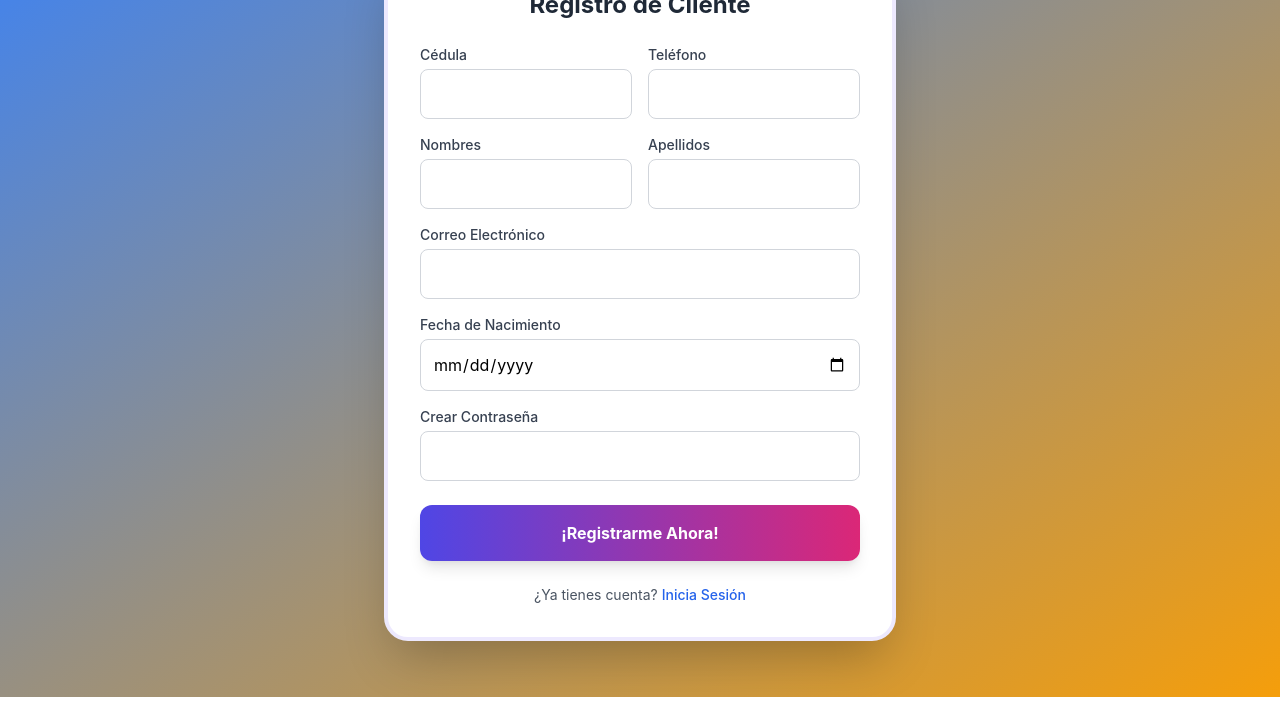
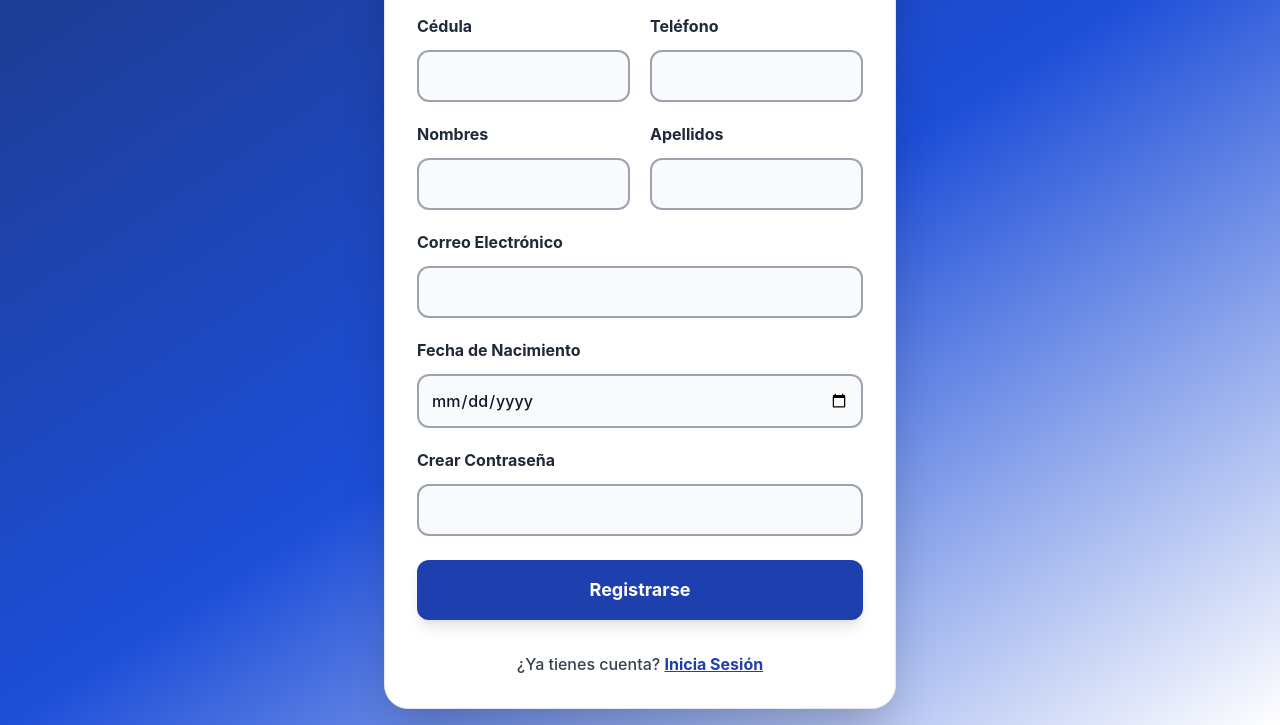
Before and after one commit to Alejandro-ZetaZeta/RepoAppDelivery, a plain HTML site: page frontend/register.html in a window 1280 px wide. Shown: the part 103-828 px from the top of the page. Before the commit the page ends 800 px from the top, so only its background shows below. Drawn offline with nearby package versions, Linux system fonts and the light colour scheme.

Commit message:
Se modificó el color de fondo de index y de register

```diff
--- a/frontend/register.html
+++ b/frontend/register.html
@@ -8,75 +8,66 @@
     <link rel="stylesheet" href="css/style.css">
     <script src="https://fonts.googleapis.com/css2?family=Inter:wght@400;500;600;700&display=swap" rel="stylesheet"></script>
 </head>
-<body class="bg-gradient-to-br from-blue-500 via-brown-500 to-yellow-500 min-h-screen flex items-center justify-center p-4">
+<body class="bg-gradient-to-br from-blue-900 via-blue-700 to-sky-500 min-h-screen flex items-center justify-center p-4">
 
-    <div class="w-full max-w-lg">
-    <div class="bg-white p-8 rounded-3xl shadow-2xl border-4 border-purple-100 transition-transform duration-300 hover:-translate-y-2">
-            <h1 class="text-2xl font-bold text-center text-gray-800 mb-6">Registro de Cliente</h1>
+    <div class="bg-white p-8 rounded-3xl shadow-2xl w-full max-w-lg mx-auto border border-gray-200 transition-transform duration-300 hover:-translate-y-2">
+
+        <h1 class="text-3xl font-extrabold text-center text-gray-900 mb-8 font-sans">Crear Nueva Cuenta</h1>
 
         <form id="registerForm">
-                <div class="grid grid-cols-1 md:grid-cols-2 gap-4">
+            <div class="grid grid-cols-1 md:grid-cols-2 gap-5">
                 <div>
-                        <label for="regCedula" class="block text-sm font-medium text-gray-700">Cédula</label>
-                        <input type="text" id="regCedula" required class="mt-1 p-3 w-full border border-gray-300 rounded-lg">
+                    <label for="regCedula" class="block text-base font-bold text-gray-800 mb-2">Cédula</label>
+                    <input type="text" id="regCedula" required class="mt-1 p-3 w-full border-2 border-gray-400 rounded-xl focus:outline-none focus:border-blue-700 focus:ring-1 focus:ring-blue-700 text-gray-900 font-medium bg-gray-50">
                 </div>
                 <div>
-                        <label for="regTelefono" class="block text-sm font-medium text-gray-700">Teléfono</label>
-                        <input type="tel" id="regTelefono" required class="mt-1 p-3 w-full border border-gray-300 rounded-lg">
+                    <label for="regTelefono" class="block text-base font-bold text-gray-800 mb-2">Teléfono</label>
+                    <input type="tel" id="regTelefono" required class="mt-1 p-3 w-full border-2 border-gray-400 rounded-xl focus:outline-none focus:border-blue-700 focus:ring-1 focus:ring-blue-700 text-gray-900 font-medium bg-gray-50">
                 </div>
                 <div>
-                        <label for="regNombre" class="block text-sm font-medium text-gray-700">Nombres</label>
-                        <input type="text" id="regNombre" required class="mt-1 p-3 w-full border border-gray-300 rounded-lg">
+                    <label for="regNombre" class="block text-base font-bold text-gray-800 mb-2">Nombres</label>
+                    <input type="text" id="regNombre" required class="mt-1 p-3 w-full border-2 border-gray-400 rounded-xl focus:outline-none focus:border-blue-700 focus:ring-1 focus:ring-blue-700 text-gray-900 font-medium bg-gray-50">
                 </div>
                 <div>
-                        <label for="regApellido" class="block text-sm font-medium text-gray-700">Apellidos</label>
-                        <input type="text" id="regApellido" required class="mt-1 p-3 w-full border border-gray-300 rounded-lg">
+                    <label for="regApellido" class="block text-base font-bold text-gray-800 mb-2">Apellidos</label>
+                    <input type="text" id="regApellido" required class="mt-1 p-3 w-full border-2 border-gray-400 rounded-xl focus:outline-none focus:border-blue-700 focus:ring-1 focus:ring-blue-700 text-gray-900 font-medium bg-gray-50">
                 </div>
                 <div class="md:col-span-2">
-                        <label for="regEmail" class="block text-sm font-medium text-gray-700">Correo Electrónico</label>
-                        <input type="email" id="regEmail" required class="mt-1 p-3 w-full border border-gray-300 rounded-lg">
+                    <label for="regEmail" class="block text-base font-bold text-gray-800 mb-2">Correo Electrónico</label>
+                    <input type="email" id="regEmail" required class="mt-1 p-3 w-full border-2 border-gray-400 rounded-xl focus:outline-none focus:border-blue-700 focus:ring-1 focus:ring-blue-700 text-gray-900 font-medium bg-gray-50">
                 </div>
                 <div class="md:col-span-2">
-                        <label for="regNacimiento" class="block text-sm font-medium text-gray-700">Fecha de Nacimiento</label>
-                        <input type="date" id="regNacimiento" required class="mt-1 p-3 w-full border border-gray-300 rounded-lg">
+                    <label for="regNacimiento" class="block text-base font-bold text-gray-800 mb-2">Fecha de Nacimiento</label>
+                    <input type="date" id="regNacimiento" required class="mt-1 p-3 w-full border-2 border-gray-400 rounded-xl focus:outline-none focus:border-blue-700 focus:ring-1 focus:ring-blue-700 text-gray-900 font-medium bg-gray-50">
                 </div>
                 <div class="md:col-span-2">
-                        <label for="regPassword" class="block text-sm font-medium text-gray-700">Crear Contraseña</label>
-                        <input type="password" id="regPassword" required class="mt-1 p-3 w-full border border-gray-300 rounded-lg">
+                    <label for="regPassword" class="block text-base font-bold text-gray-800 mb-2">Crear Contraseña</label>
+                    <input type="password" id="regPassword" required class="mt-1 p-3 w-full border-2 border-gray-400 rounded-xl focus:outline-none focus:border-blue-700 focus:ring-1 focus:ring-blue-700 text-gray-900 font-medium bg-gray-50">
                 </div>
             </div>
 
-                <p id="registerError" class="text-red-500 text-sm text-center my-4 hidden"></p>
+            <p id="registerError" class="text-red-700 font-bold text-sm text-center my-4 hidden bg-red-50 p-2 rounded"></p>
 
-                <button type="submit" class="w-full mt-6 bg-gradient-to-r from-indigo-600 to-pink-600 text-white p-4 rounded-xl font-bold shadow-lg hover:shadow-xl transform transition hover:-translate-y-1">
-    ¡Registrarme Ahora!
+            <button type="submit" class="w-full mt-6 bg-blue-800 text-white p-4 rounded-xl font-bold text-lg hover:bg-blue-900 transition duration-200 shadow-lg">
+                Registrarse
             </button>
         </form>
 
-            <p class="text-center text-sm text-gray-600 mt-6">
+        <p class="text-center text-base text-gray-700 mt-8 font-medium">
             ¿Ya tienes cuenta?
-                <a href="index.html" class="font-medium text-blue-600 hover:text-blue-500">
+            <a href="index.html" class="font-bold text-blue-800 hover:text-blue-900 underline decoration-2 underline-offset-2">
                 Inicia Sesión
             </a>
         </p>
     </div>
-    </div>
 
-    <!-- Modal para mensajes --><div id="messageModal" class="fixed inset-0 z-50 flex items-center justify-center p-4 hidden" aria-labelledby="modal-title" role="dialog" aria-modal="true">
+    <div id="messageModal" class="fixed inset-0 z-50 flex items-center justify-center p-4 hidden" aria-labelledby="modal-title" role="dialog" aria-modal="true">
         <div id="messageModalBackdrop" class="fixed inset-0 bg-gray-500 bg-opacity-75 transition-opacity opacity-0"></div>
-        <div class="relative bg-white rounded-xl bg-gray-50 focus:ring-2 focus:ring-pink-400 focus:border-transparent shadow-xl w-full max-w-sm p-6 transform opacity-0 scale-95 transition-all">
-            <h3 id="modalTitle" class="text-lg font-medium leading-6 text-gray-900" id="modal-title">
-                Notificación
-            </h3>
-            <div class="mt-2">
-                <p id="modalMessage" class="text-sm text-gray-500">
-                    Mensaje.
-                </p>
-            </div>
+        <div class="relative bg-white rounded-lg shadow-xl w-full max-w-sm p-6 transform opacity-0 scale-95 transition-all">
+            <h3 id="modalTitle" class="text-lg font-medium leading-6 text-gray-900">Notificación</h3>
+            <div class="mt-2"><p id="modalMessage" class="text-sm text-gray-500">Mensaje.</p></div>
             <div class="mt-5 sm:mt-6">
-                <button id="modalCloseButton" type="button" class="inline-flex justify-center w-full rounded-md border border-transparent shadow-sm px-4 py-2 bg-blue-600 text-base font-medium text-white hover:bg-blue-700 focus:outline-none focus:ring-2 focus:ring-offset-2 focus:ring-blue-500 sm:text-sm">
-                    Entendido
-                </button>
+                <button id="modalCloseButton" type="button" class="inline-flex justify-center w-full rounded-md border border-transparent shadow-sm px-4 py-2 bg-blue-600 text-base font-medium text-white hover:bg-blue-700 sm:text-sm">Entendido</button>
             </div>
         </div>
     </div>
```
Also changed, not shown: frontend/index.html (+14 -17 lines). Lines whose indentation alone changed are shown as unchanged.
